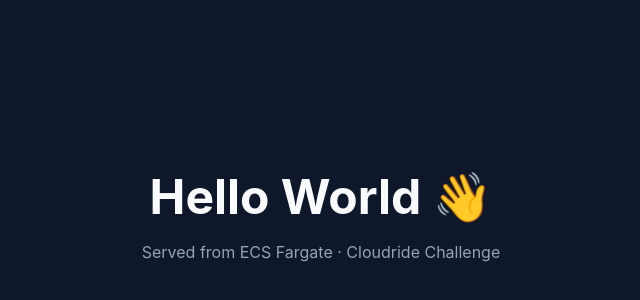
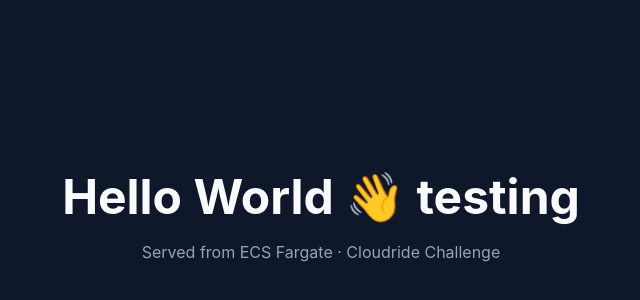
Before and after one commit to EladPress/cloudride-assignment, a plain HTML site: page app/index.html in a window 1280 px wide. Shown: the part 178-478 px from the top of the page, without its empty margins (319-959 px from the left). Drawn offline with Linux system fonts and the light colour scheme.

Commit message:
testing deployment

```diff
--- a/app/index.html
+++ b/app/index.html
@@ -24,7 +24,7 @@
 </head>
 <body>
   <div class="card">
-    <h1>Hello World 👋</h1>
+    <h1>Hello World 👋 testing</h1>
     <p>Served from ECS Fargate &middot; Cloudride Challenge</p>
   </div>
 </body>
```
Also changed, not shown: 1 other file.
